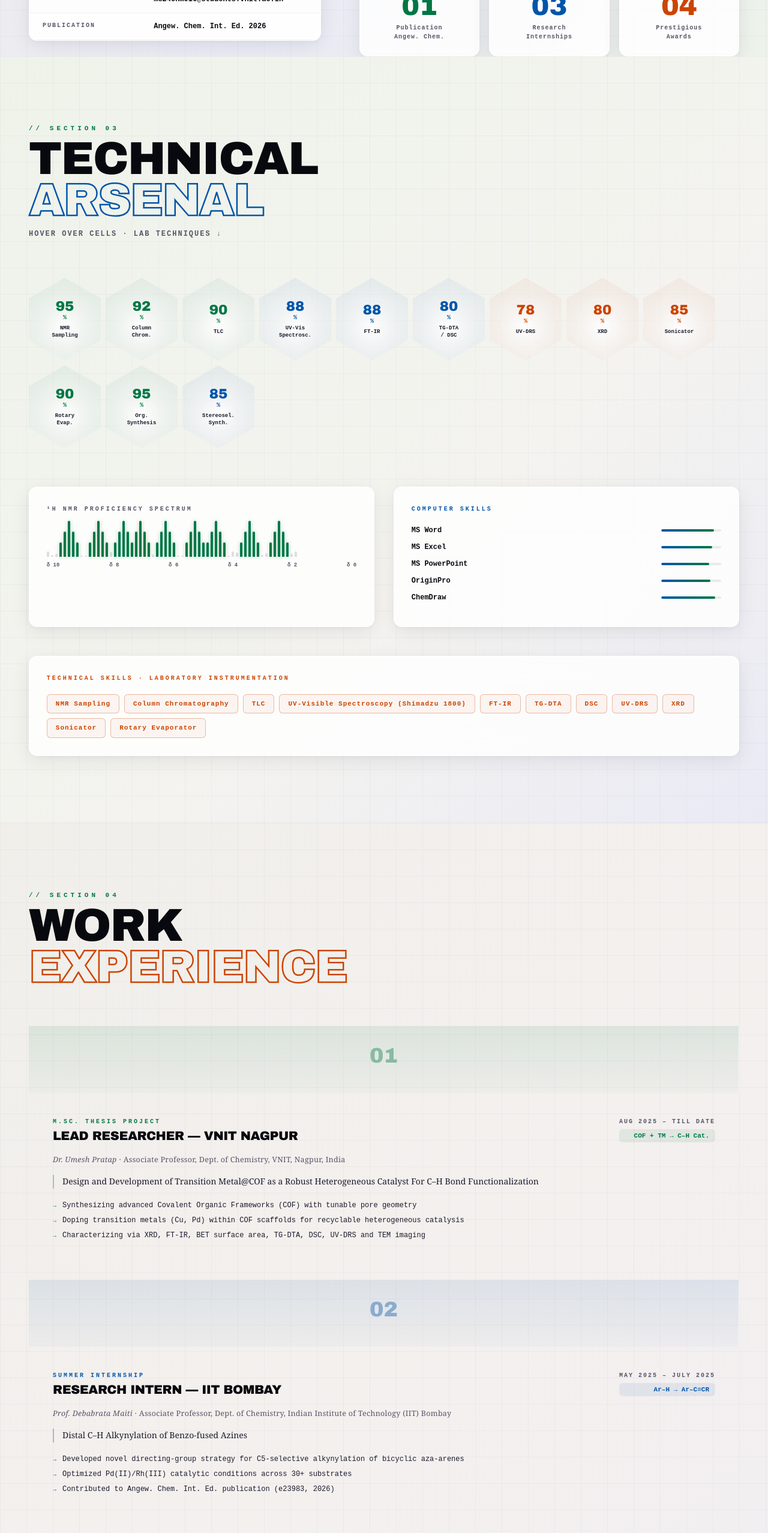
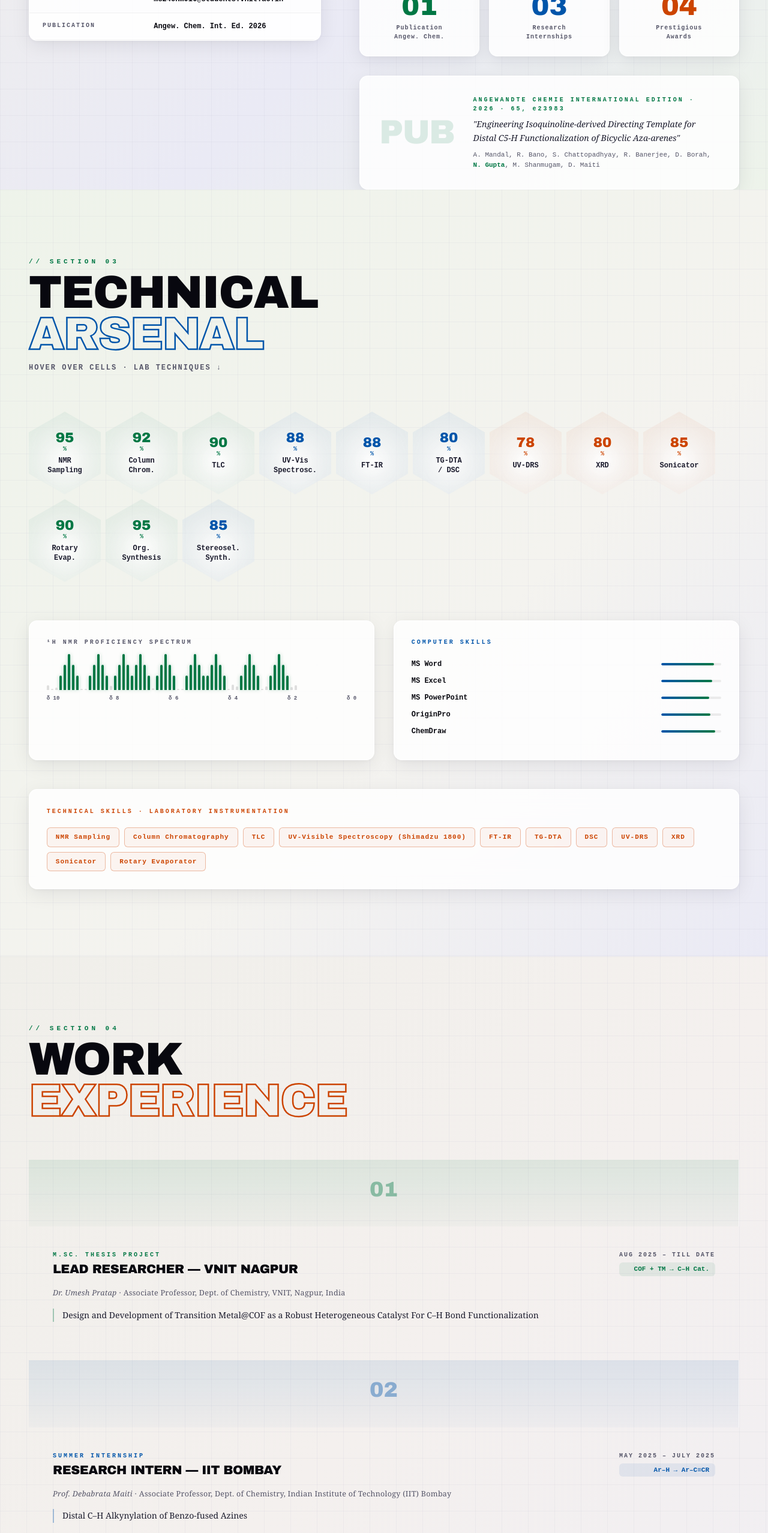
Before and after one commit to Rishabh0702-web/CLient-Portfolio, a Next.js app: page / in a window 1280 px wide. Shown: the part 1400-3955 px from the top of the page at 60% size. Built offline with nearby package versions, Linux system fonts and the light colour scheme.

Commit message:
feat: update instrumentation section style and content
Match hexagon text size to 12px, move Publication to About, delete experience bullet points, update Area of Interest list

Co-authored-by: Rishabh Gupta <206759199+Rishabh0702-web@users.noreply.github.com>

```diff
--- a/components/AboutSection.tsx
+++ b/components/AboutSection.tsx
@@ -95,6 +95,20 @@ export default function AboutSection() {
                 </div>
               ))}
             </div>
+
+            {/* Publication callout */}
+            <div style={{...glass,padding:'2rem',display:'grid',gridTemplateColumns:'auto 1fr',gap:'2rem',alignItems:'center'}}>
+              <div style={{fontFamily:'"Arial Black",sans-serif',fontSize:'3.5rem',fontWeight:900,color:`${G}22`,lineHeight:1,letterSpacing:'-2px'}}>PUB</div>
+              <div>
+                <div style={{fontFamily:'monospace',fontSize:'10px',letterSpacing:'3px',color:G,marginBottom:'6px',fontWeight:700}}>ANGEWANDTE CHEMIE INTERNATIONAL EDITION · 2026 · 65, e23983</div>
+                <p style={{fontFamily:'Georgia,serif',fontSize:'14px',color:T2,lineHeight:1.7,marginBottom:'8px'}}>
+                  <em>"Engineering Isoquinoline-derived Directing Template for Distal C5-H Functionalization of Bicyclic Aza-arenes"</em>
+                </p>
+                <div style={{fontFamily:'monospace',fontSize:'11px',color:T3,fontWeight:500}}>
+                  A. Mandal, R. Bano, S. Chattopadhyay, R. Banerjee, D. Borah, <span style={{color:G,fontWeight:700}}>N. Gupta</span>, M. Shanmugam, D. Maiti
+                </div>
+              </div>
+            </div>
           </div>
         </div>
       </div>
--- a/components/AchievementsSection.tsx
+++ b/components/AchievementsSection.tsx
@@ -55,18 +55,20 @@ export default function AchievementsSection() {
         <h2 style={{fontFamily:'"Arial Black",sans-serif',fontSize:'clamp(2rem,5vw,4rem)',fontWeight:900,textTransform:'uppercase',letterSpacing:'-2px',lineHeight:0.9,color:T1,marginBottom:'3rem'}}>
           AREA OF<br/><span style={{WebkitTextStroke:`2px ${B}`,color:'transparent'}}>INTEREST</span>
         </h2>
-        <div style={{...glass,padding:'2.5rem',marginBottom:'5rem',display:'grid',gridTemplateColumns:'1fr 1fr',gap:'2.5rem'}} className="section-reveal">
-          <div style={{display:'flex',gap:'12px',alignItems:'flex-start'}}>
-            <span style={{color:G,fontFamily:'monospace',fontSize:'16px',marginTop:'2px',flexShrink:0,fontWeight:700}}>⬡</span>
-            <p style={{fontFamily:'Georgia,serif',fontSize:'15px',color:T2,lineHeight:1.9}}>
-              Currently working on <span style={{color:G,fontWeight:700}}>COF (Covalent Organic Framework)</span> and its application to C–H activation through organic transformations during my M.Sc. Project work, including computational studies. I aim to enhance my skills in designing complex organic molecules that benefit humankind.
-            </p>
-          </div>
-          <div style={{display:'flex',gap:'12px',alignItems:'flex-start'}}>
-            <span style={{color:B,fontFamily:'monospace',fontSize:'16px',marginTop:'2px',flexShrink:0,fontWeight:700}}>⬡</span>
-            <p style={{fontFamily:'Georgia,serif',fontSize:'15px',color:T2,lineHeight:1.9}}>
-              Want to work with <span style={{color:B,fontWeight:700}}>C–H Activation</span>, biologically active compounds, organic synthesis, and new synthetic techniques using the principles of <span style={{color:G,fontWeight:700}}>green chemistry</span> — including metal-free synthesis and new methods for organic synthesis and their computational studies.
-            </p>
+        <div style={{...glass,padding:'2.5rem',marginBottom:'5rem'}} className="section-reveal">
+          <div style={{display:'flex',flexDirection:'column',gap:'1.2rem'}}>
+            {[
+              'Transition Metal Catalysed Selective C–H Activation',
+              'Covalent Organic Framework',
+              'Asymmetric Synthesis & Catalysis',
+              'Organometallic Catalysis',
+              'Total Synthesis of Complex Natural Product',
+            ].map((item,i)=>(
+              <div key={i} style={{display:'flex',gap:'12px',alignItems:'flex-start'}}>
+                <span style={{color:i%2===0?G:B,fontFamily:'monospace',fontSize:'12px',marginTop:'2px',flexShrink:0,fontWeight:700}}>▪</span>
+                <span style={{fontFamily:'monospace',fontSize:'12px',color:T2,lineHeight:1.6,fontWeight:500}}>{item}</span>
+              </div>
+            ))}
           </div>
         </div>
 
--- a/components/ExperienceSection.tsx
+++ b/components/ExperienceSection.tsx
@@ -78,33 +78,12 @@ export default function ExperienceSection() {
                 <div style={{fontFamily:'Georgia,serif',fontSize:'12.5px',color:T3,letterSpacing:'0.3px',marginBottom:'1rem',fontStyle:'italic'}}>
                   {e.supervisor} · <span style={{fontStyle:'normal',color:T3}}>{e.supervisorTitle}</span>
                 </div>
-                <p style={{fontFamily:'Georgia,serif',fontSize:'14px',color:T2,marginBottom:'1.2rem',lineHeight:1.6,borderLeft:`2.5px solid ${e.rxnColor}55`,paddingLeft:'14px',fontWeight:500}}>{e.topic}</p>
-                <div style={{display:'flex',flexDirection:'column',gap:'6px'}}>
-                  {e.points.map((pt,j)=>(
-                    <div key={j} style={{display:'flex',gap:'10px',alignItems:'flex-start'}}>
-                      <span style={{color:e.rxnColor,fontFamily:'monospace',fontSize:'10px',marginTop:'2px',flexShrink:0,fontWeight:700}}>→</span>
-                      <span style={{fontFamily:'monospace',fontSize:'12px',color:T2,lineHeight:1.6,fontWeight:500}}>{pt}</span>
-                    </div>
-                  ))}
-                </div>
+                <p style={{fontFamily:'Georgia,serif',fontSize:'14px',color:T2,lineHeight:1.6,borderLeft:`2.5px solid ${e.rxnColor}55`,paddingLeft:'14px',fontWeight:500}}>{e.topic}</p>
               </div>
             </div>
           ))}
         </div>
 
-        {/* Publication callout */}
-        <div style={{...glass,padding:'2rem',display:'grid',gridTemplateColumns:'auto 1fr',gap:'2rem',alignItems:'center'}} className="section-reveal">
-          <div style={{fontFamily:'"Arial Black",sans-serif',fontSize:'3.5rem',fontWeight:900,color:`${G}22`,lineHeight:1,letterSpacing:'-2px'}}>PUB</div>
-          <div>
-            <div style={{fontFamily:'monospace',fontSize:'10px',letterSpacing:'3px',color:G,marginBottom:'6px',fontWeight:700}}>ANGEWANDTE CHEMIE INTERNATIONAL EDITION · 2026 · 65, e23983</div>
-            <p style={{fontFamily:'Georgia,serif',fontSize:'14px',color:T2,lineHeight:1.7,marginBottom:'8px'}}>
-              <em>"Engineering Isoquinoline-derived Directing Template for Distal C5-H Functionalization of Bicyclic Aza-arenes"</em>
-            </p>
-            <div style={{fontFamily:'monospace',fontSize:'11px',color:T3,fontWeight:500}}>
-              A. Mandal, R. Bano, S. Chattopadhyay, R. Banerjee, D. Borah, <span style={{color:G,fontWeight:700}}>N. Gupta</span>, M. Shanmugam, D. Maiti
-            </div>
-          </div>
-        </div>
       </div>
     </section>
   );
--- a/components/SkillsSection.tsx
+++ b/components/SkillsSection.tsx
@@ -67,7 +67,7 @@ export default function SkillsSection() {
             >
               <span style={{fontFamily:'"Arial Black",sans-serif',fontSize:'23px',fontWeight:900,color:s.col,lineHeight:1,position:'relative',zIndex:1}}>{s.pct}</span>
               <span style={{fontFamily:'monospace',fontSize:'10px',color:s.col,fontWeight:700,position:'relative',zIndex:1}}>%</span>
-              <span style={{fontFamily:'monospace',fontSize:'9px',color:T2,textAlign:'center',lineHeight:1.3,marginTop:'5px',whiteSpace:'pre-line',position:'relative',zIndex:1,fontWeight:600}}>{s.name}</span>
+              <span style={{fontFamily:'monospace',fontSize:'12px',color:T2,textAlign:'center',lineHeight:1.3,marginTop:'5px',whiteSpace:'pre-line',position:'relative',zIndex:1,fontWeight:600}}>{s.name}</span>
             </div>
           ))}
         </div>
```
